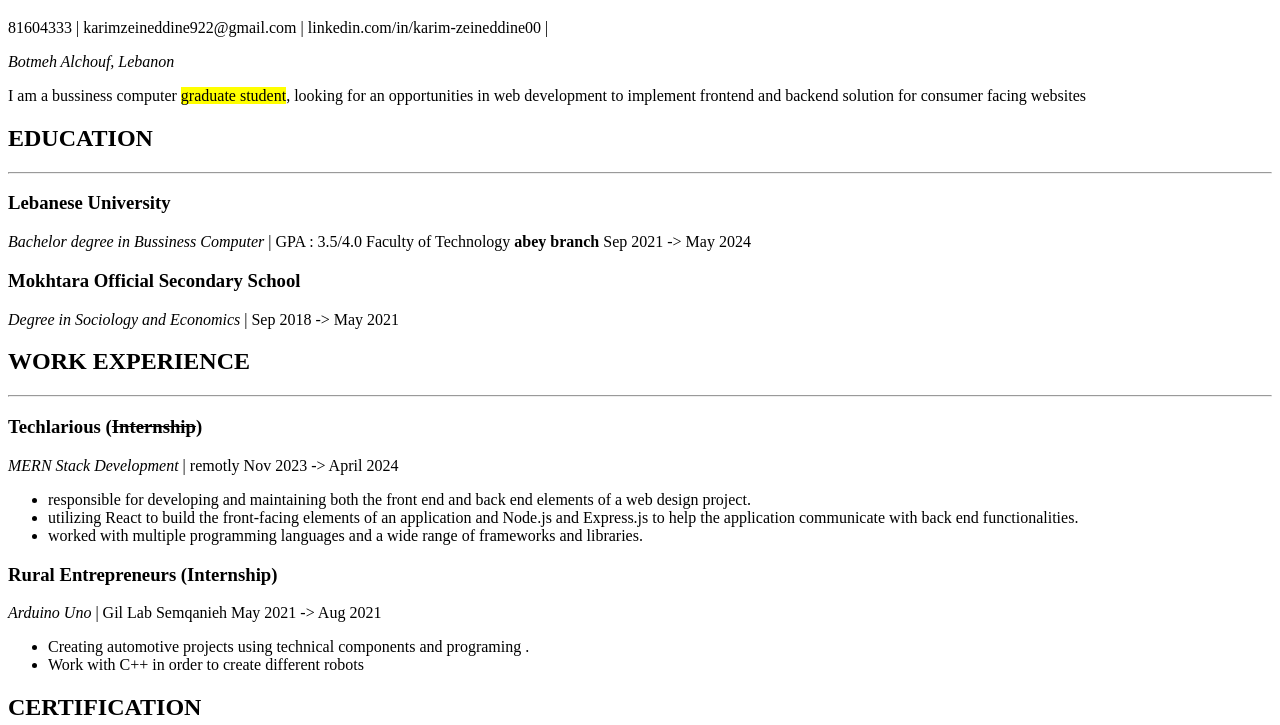
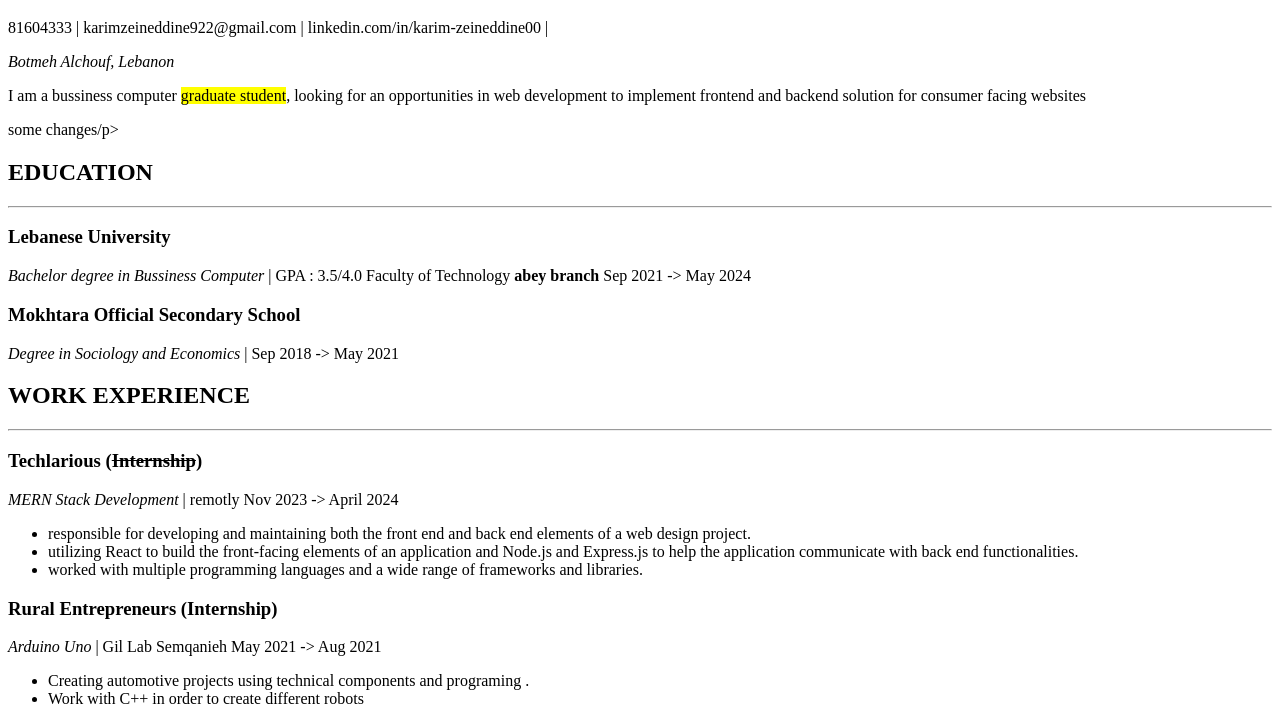
Before and after one commit to karimzeineddine/fullstack-session2, a plain HTML site: page index.html in a window 1280 px wide. Shown: the part 61-786 px from the top of the page. Drawn offline with Linux system fonts and the light colour scheme.

Commit message:
added changes

```diff
--- a/index.html
+++ b/index.html
@@ -13,6 +13,7 @@
         <p>I am a bussiness computer <mark>graduate student</mark>, looking for an opportunities in web development to implement
             frontend and backend solution for consumer facing websites
         </p>
+        <p>some changes/p>
     </div>
 
     <div>
```
Also changed, not shown: 8171cbf3-ed3c-425f-9c4a-f1110a191b50.jfif (added).
